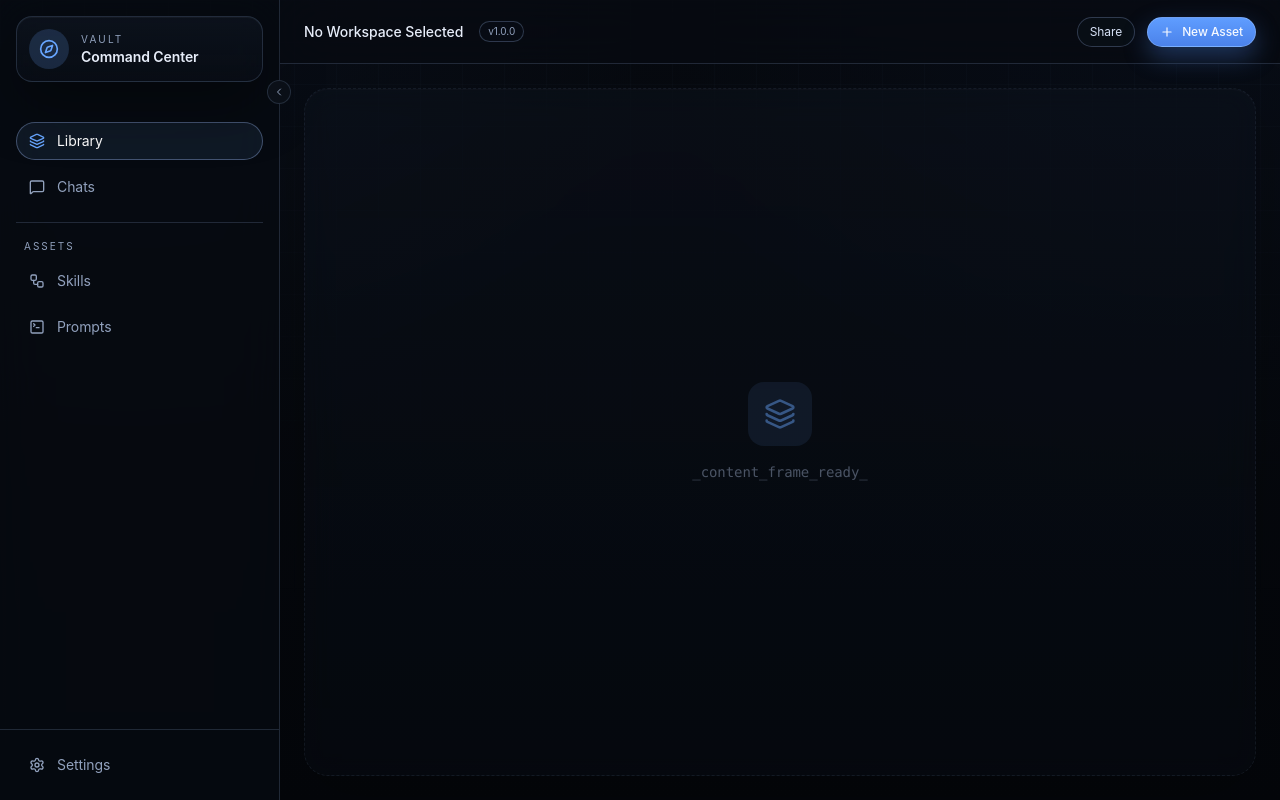
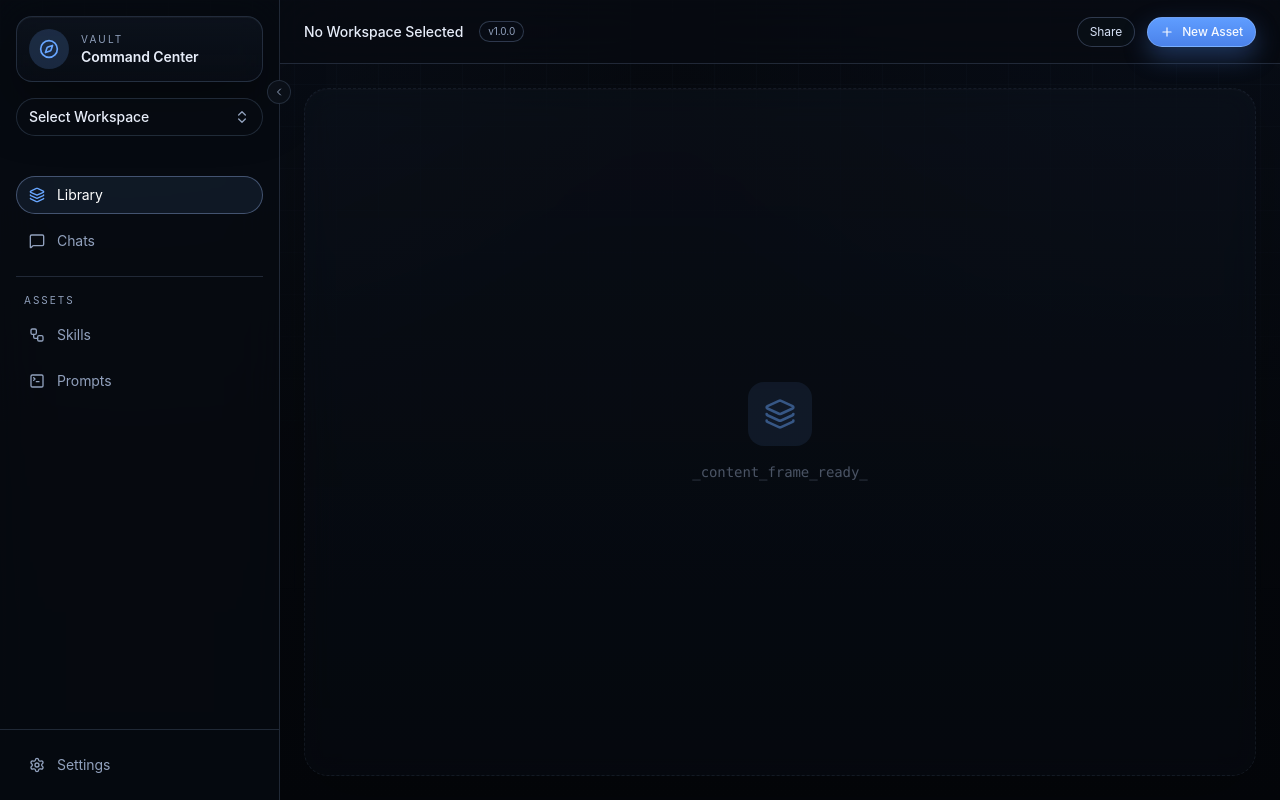
Before and after one commit to Chhayly-and-AI/prompt-vault, a Next.js app: page / in a window 1280 px wide. Built offline with nearby package versions, Linux system fonts and the light colour scheme.

Commit message:
Milestone 2: Integrated WorkspaceSwitcher with create/switch functionality

```diff
--- a/src/components/Sidebar.tsx
+++ b/src/components/Sidebar.tsx
@@ -9,14 +9,12 @@ import {
   MessageSquare,
   Settings,
   ChevronLeft,
-  ChevronRight,
-  Plus
+  ChevronRight
 } from "lucide-react";
-import { useStore } from "@/store/useStore";
+import { WorkspaceSwitcher } from "./WorkspaceSwitcher";
 
 export function Sidebar() {
   const [collapsed, setCollapsed] = useState(false);
-  const activeWorkspaceId = useStore((state) => state.activeWorkspaceId);
 
   return (
     <aside
@@ -24,7 +22,7 @@ export function Sidebar() {
         collapsed ? "w-20" : "w-[280px]"
       }`}
     >
-      <div className="p-4">
+      <div className="p-4 space-y-4">
         <div className="cc-glass flex items-center gap-3 rounded-2xl p-3">
           <div className="flex h-10 w-10 shrink-0 items-center justify-center rounded-xl bg-[var(--brand-soft)] text-[var(--brand)]">
             <Compass className="h-5 w-5" />
@@ -36,6 +34,8 @@ export function Sidebar() {
             </div>
           )}
         </div>
+
+        <WorkspaceSwitcher collapsed={collapsed} />
       </div>
 
       <nav className="flex-1 space-y-2 px-4 py-6">
--- /dev/null
+++ b/src/components/WorkspaceSwitcher.tsx
@@ -0,0 +1,83 @@
+"use client";
+
+import { useState } from "react";
+import { Plus, Check, ChevronsUpDown } from "lucide-react";
+import { useStore } from "@/store/useStore";
+import { useStorageActions } from "@/lib/storage-helpers";
+
+export function WorkspaceSwitcher({ collapsed }: { collapsed: boolean }) {
+  const [open, setOpen] = useState(false);
+  const workspaces = useStore((state) => state.workspaces);
+  const activeWorkspaceId = useStore((state) => state.activeWorkspaceId);
+  const setActiveWorkspaceId = useStore((state) => state.setActiveWorkspaceId);
+  const { addWorkspace } = useStorageActions();
+
+  const activeWorkspace = workspaces.find((w) => w.id === activeWorkspaceId);
+
+  const handleCreateWorkspace = () => {
+    const name = prompt("Workspace Name:");
+    if (name) {
+      const newWorkspace = {
+        id: crypto.randomUUID(),
+        name,
+        createdAt: Date.now(),
+      };
+      addWorkspace(newWorkspace);
+      setActiveWorkspaceId(newWorkspace.id);
+    }
+  };
+
+  if (collapsed) {
+    return (
+      <div className="flex justify-center py-2">
+        <div className="h-8 w-8 rounded-lg bg-[var(--brand-soft)] flex items-center justify-center text-[var(--brand)] font-bold text-xs">
+          {activeWorkspace?.name.charAt(0) || "W"}
+        </div>
+      </div>
+    );
+  }
+
+  return (
+    <div className="relative">
+      <button
+        onClick={() => setOpen(!open)}
+        className="flex w-full items-center justify-between rounded-xl border border-[var(--line)] bg-[rgba(9,14,22,0.45)] px-3 py-2 text-sm hover:border-[var(--line-strong)]"
+      >
+        <span className="truncate font-medium">{activeWorkspace?.name || "Select Workspace"}</span>
+        <ChevronsUpDown className="h-4 w-4 shrink-0 text-[var(--text-muted)]" />
+      </button>
+
+      {open && (
+        <div className="absolute left-0 right-0 top-full z-[100] mt-2 rounded-xl border border-[var(--line-strong)] bg-[var(--bg-elevated)] p-1 shadow-2xl backdrop-blur-xl">
+          <div className="max-h-60 overflow-y-auto">
+            {workspaces.map((w) => (
+              <button
+                key={w.id}
+                onClick={() => {
+                  setActiveWorkspaceId(w.id);
+                  setOpen(false);
+                }}
+                className="flex w-full items-center justify-between rounded-lg px-3 py-2 text-sm hover:bg-[rgba(255,255,255,0.05)]"
+              >
+                <span className="truncate">{w.name}</span>
+                {w.id === activeWorkspaceId && <Check className="h-4 w-4 text-[var(--ok)]" />}
+              </button>
+            ))}
+          </div>
+          <div className="mt-1 border-t border-[var(--line)] p-1">
+            <button
+              onClick={() => {
+                handleCreateWorkspace();
+                setOpen(false);
+              }}
+              className="flex w-full items-center gap-2 rounded-lg px-3 py-2 text-sm text-[var(--brand)] hover:bg-[rgba(255,255,255,0.05)]"
+            >
+              <Plus className="h-4 w-4" />
+              <span>Create Workspace</span>
+            </button>
+          </div>
+        </div>
+      )}
+    </div>
+  );
+}
```
